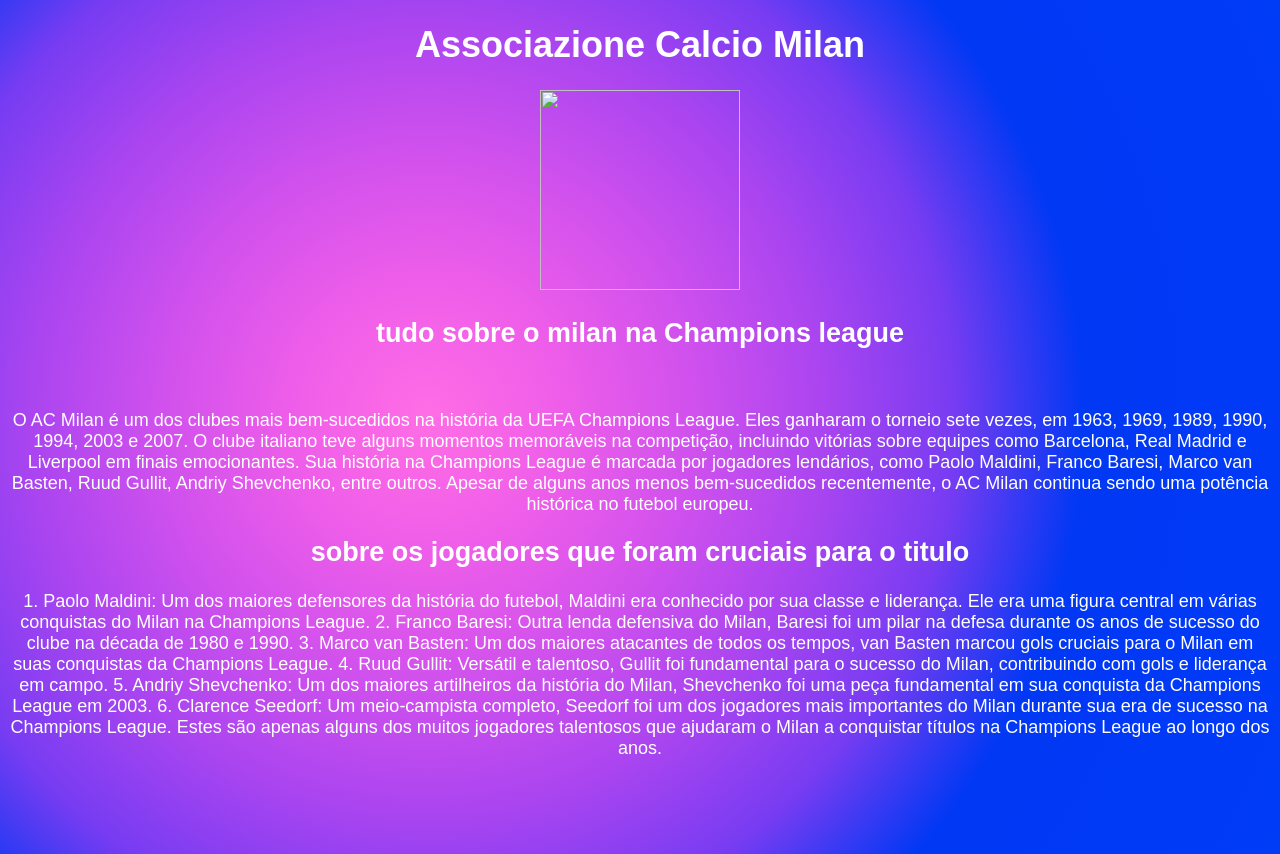
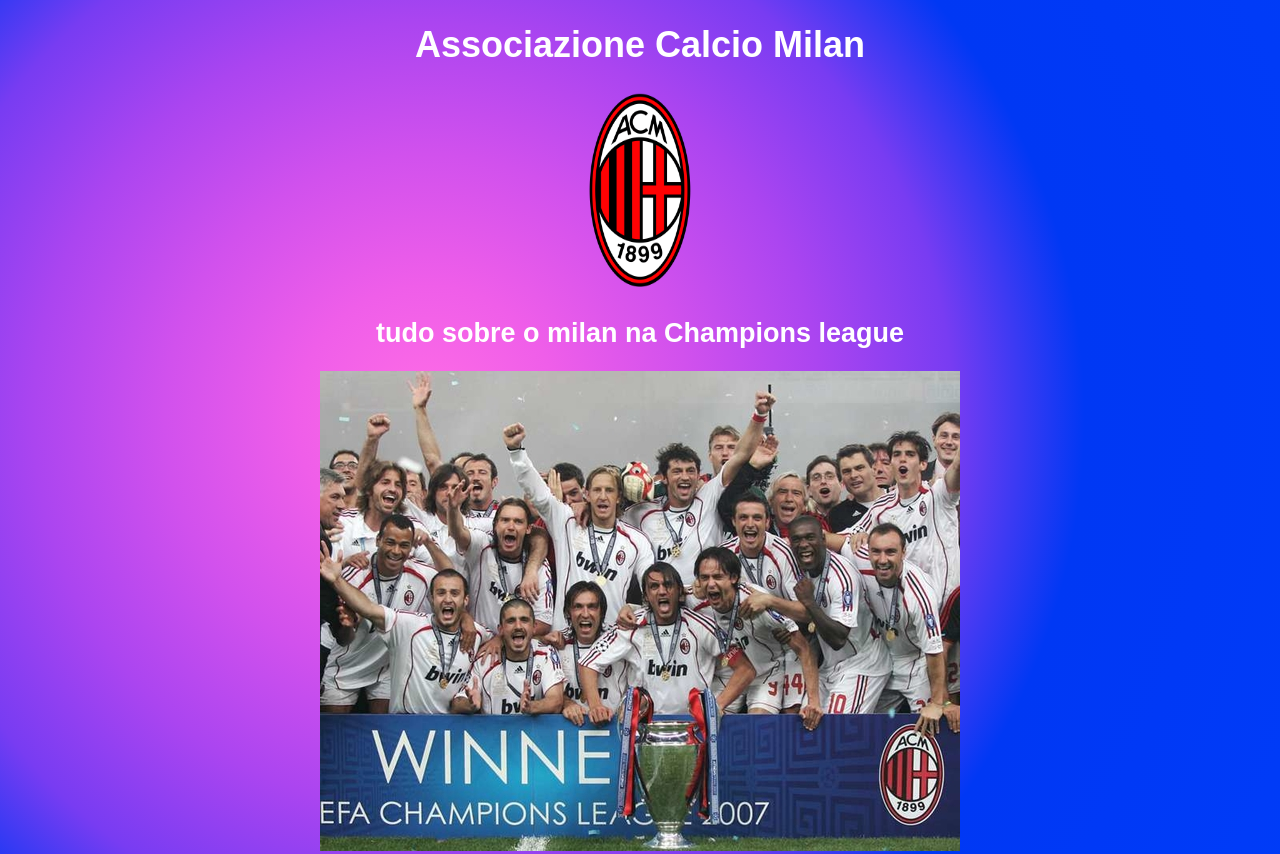
Before and after one commit to EduardoCrz7/AulaGit4, a plain HTML site: page index3.html in a window 1280 px wide. Shown: the top 854 px of the page. Drawn offline with Linux system fonts and the light colour scheme.

Commit message:
lklklklklklklkklkl,lk,l

```diff
--- a/index3.html
+++ b/index3.html
@@ -8,10 +8,10 @@
 </head>
 <body>
 
-<h1>Associazione Calcio Milan</h1><img class="milanescudo" src="img/Milan-Logo.png" alt="">
+<h1>Associazione Calcio Milan</h1><img class="milanescudo" src="imagens/Milan-Logo.png" alt="">
 
 <h2>tudo sobre o milan na Champions league</h2>
-<img class="milan" src="img/ac-milan-champions-league-05232007_moj95ruzqus51hnfivlzd28az1-426e77a04d3034b56d16185319054904-640-0.jpg" alt="">
+<img class="milan" src="imagens/ac-milan-champions-league-05232007_moj95ruzqus51hnfivlzd28az1-426e77a04d3034b56d16185319054904-640-0.jpg" alt="">
 <p>O AC Milan é um dos clubes mais bem-sucedidos na história da UEFA Champions League. Eles ganharam o torneio sete vezes, em 1963, 1969, 1989, 1990, 1994, 2003 e 2007. O clube italiano teve alguns momentos memoráveis na competição, incluindo vitórias sobre equipes como Barcelona, Real Madrid e Liverpool em finais emocionantes. Sua história na Champions League é marcada por jogadores lendários, como Paolo Maldini, Franco Baresi, Marco van Basten, Ruud Gullit, Andriy Shevchenko, entre outros. Apesar de alguns anos menos bem-sucedidos recentemente, o AC Milan continua sendo uma potência histórica no futebol europeu.</p>
 
 <h2>sobre os jogadores que foram cruciais para o titulo</h2>
--- a/style.css
+++ b/style.css
@@ -11,5 +11,5 @@ body {
 
 .milanescudo{
     height: 200px;
-    width: 200px;
+    width: 300px;
 }
```
Also changed, not shown: imagens/Milan-Logo.png (added), imagens/ac-milan-champions-league-05232007_moj95ruzqus51hnfivlzd28az1-426e77a04d3034b56d16185319054904-640-0.jpg (added).
